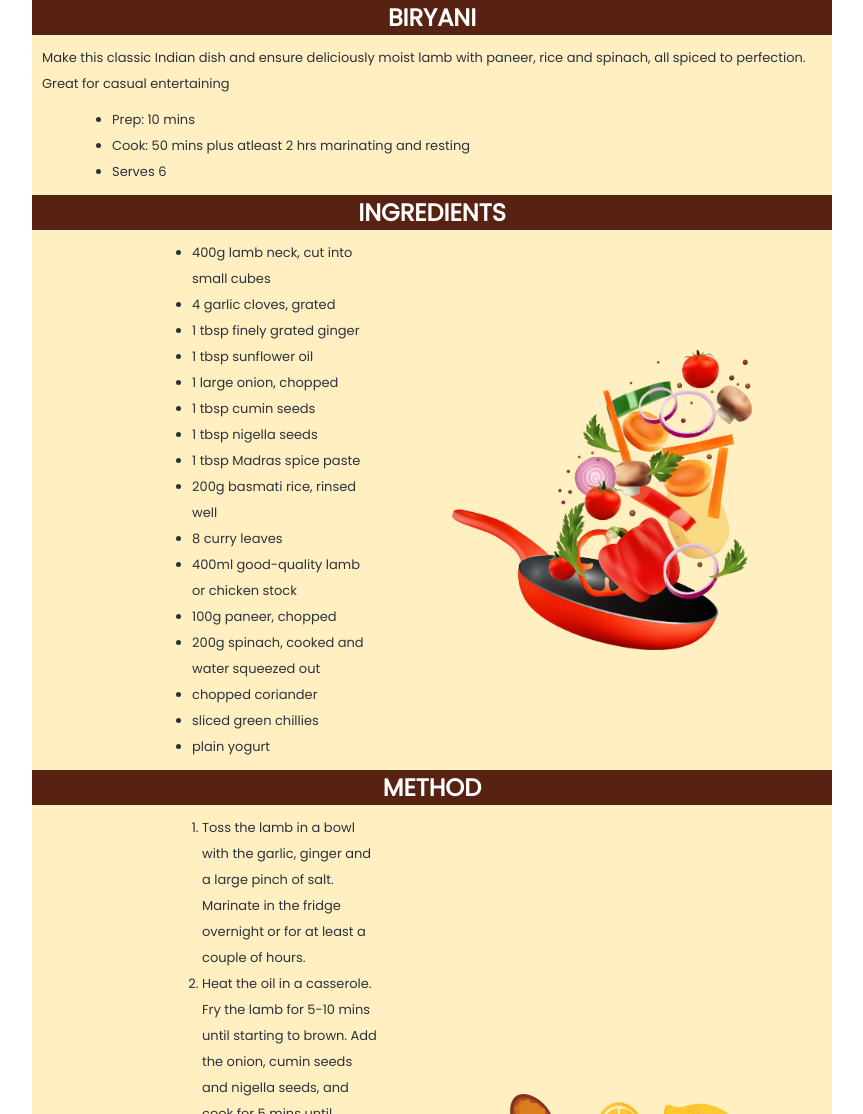
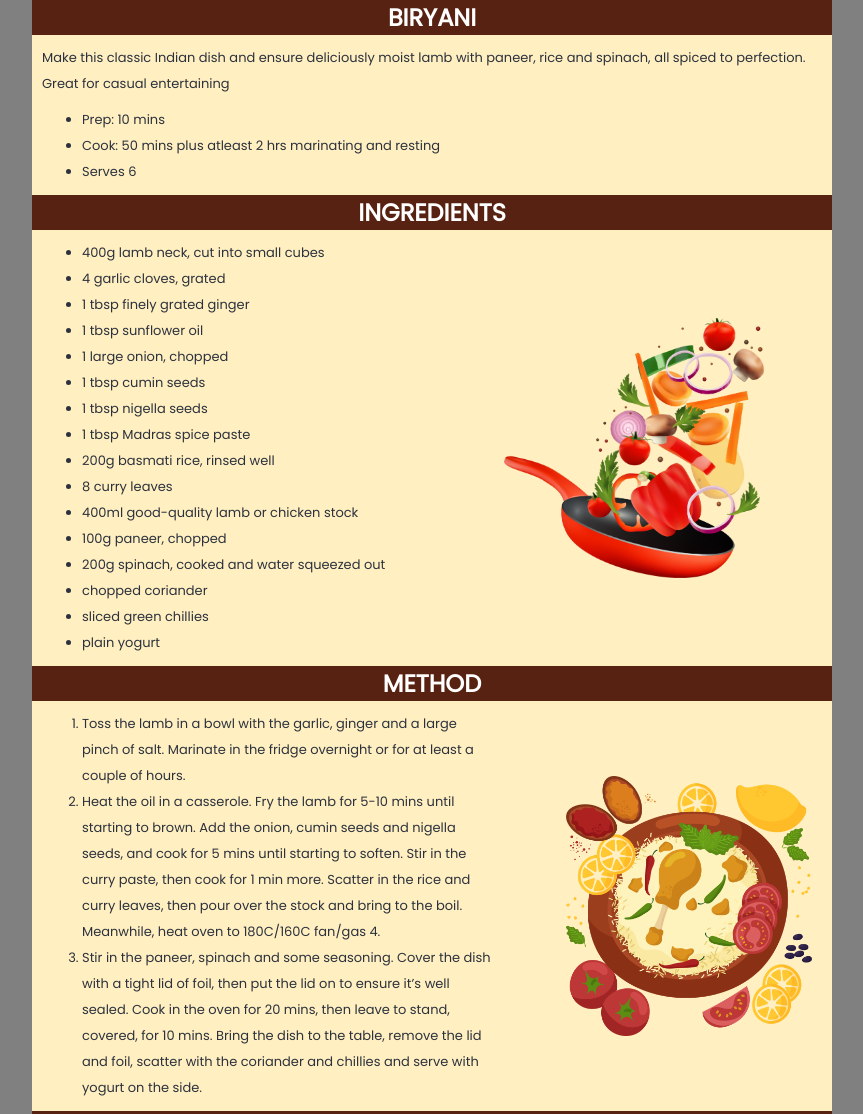
Before and after one commit to shahroz769/recipe-assignment, a plain HTML site: page index.html in a window 1280 px wide. Shown: the top 1114 px of the page, without its empty margins (208-1071 px from the left). Drawn offline with Linux system fonts and the light colour scheme.

Commit message:
UI changes

```diff
--- a/styles.css
+++ b/styles.css
@@ -3,15 +3,20 @@
     box-sizing: border-box;
     position: relative;
     font-size: 13px;
-    margin: 0 80px;
     color: #2c323d;
 }
+body{
+    margin: 0 auto 0 auto;
+    background-color: grey;
+    justify-content: center;
+    min-width: 800px;
+    max-width: 800px;
+}
 .two{
-    max-width: 800px;
     background-color: rgb(255, 239, 193);
+    border-bottom: 10px solid #582212;
 }
 h1{
-    max-width: 800px;
     margin: 0;
     background-color: #582212;
     text-align: center;
@@ -19,7 +24,6 @@ h1{
     color: white;
 }
 h2{
-    max-width: 800px;
     margin: 0;
     background-color: #582212;
     text-align: center;
@@ -27,33 +31,27 @@ h2{
     color: white;
 }
 ul{
-    max-width: 800px;
-    padding: 10px 0px;
+    padding: 10px 50px;
     margin: 0;
     line-height: 2;
 }
 ol{
-    max-width: 800px;
-    padding: 10px 10px;
+    padding: 10px 50px;
     margin: 0;
     line-height: 2;
 }
 p{
-    max-width: 800px;
     padding: 10px 10px 0 10px;
     margin: 0;
     line-height: 2;
 }
 .column{
-    max-width: 800px;
     display: flex;
 }
 .biryani{
-    max-width: 800px;
     display: flex;
 }
 img{
-    max-width: 800px;
     margin: auto auto;
-    padding: 0;
+    padding: 20px;
 }
```
